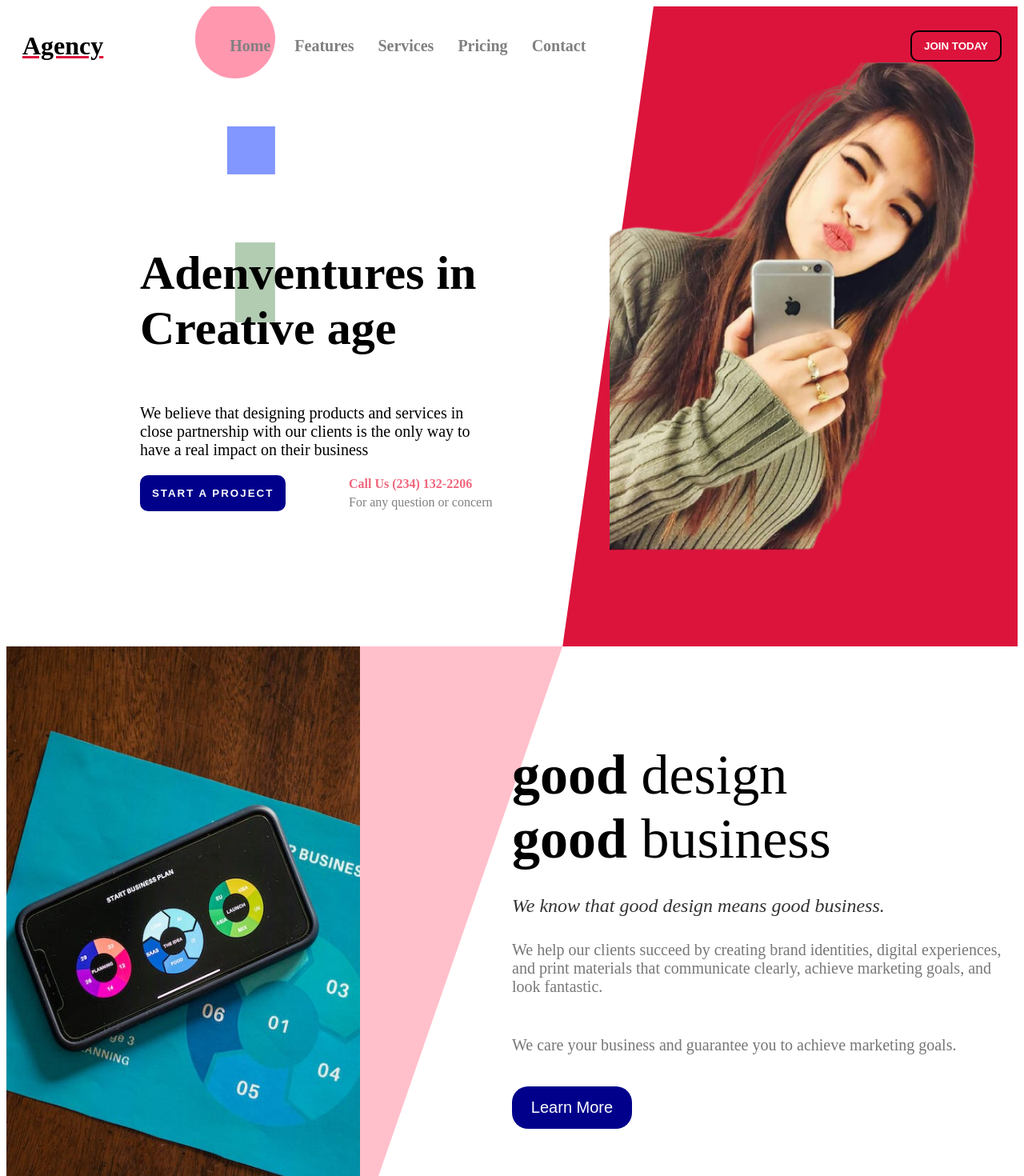
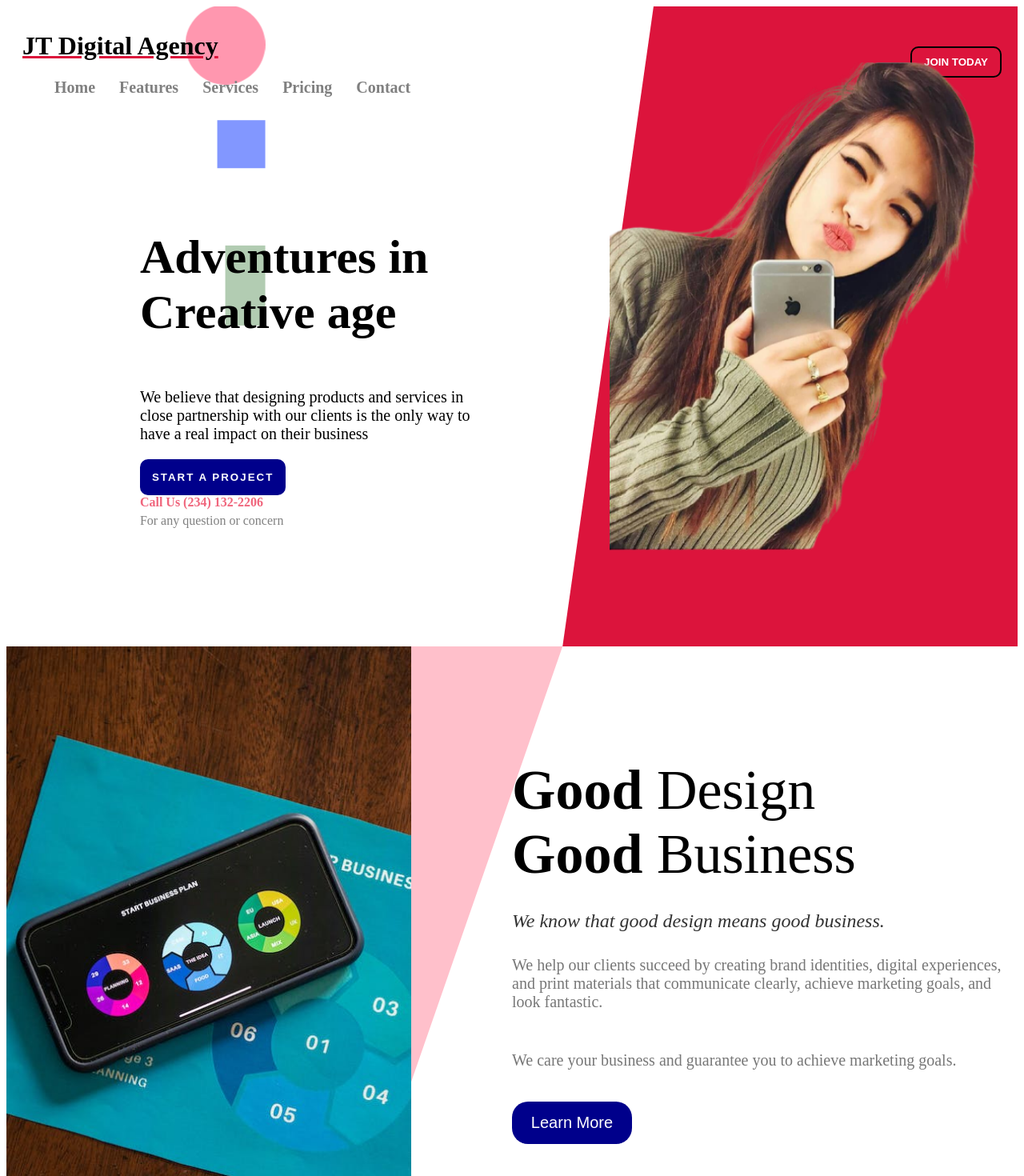
Before and after one commit to Justina177/JT-Digital-Agency, a React (Create React App) app: page / in a window 1280 px wide. Shown: the top 1470 px of the page at 80% size. Built offline with nearby package versions, Linux system fonts and the light colour scheme.

Commit message:
corrected typographic errors

```diff
--- a/src/App.js
+++ b/src/App.js
@@ -50,7 +50,7 @@ const PriceShape = styled.div`
 function App() {
   const smallScreen = window.screen.width <= 480 ? true : false;
   return (
-    <div className="container">
+    <>
       <Container>
         <Navbar />
         <Intro />
@@ -74,12 +74,9 @@ function App() {
 
       <Container>
         <Contact/>
-      </Container>
-
-      <Container>
         <Footer/>
       </Container>
-    </div>
+    </>
   );
 }
 
--- a/src/Components/Contact.jsx
+++ b/src/Components/Contact.jsx
@@ -6,7 +6,7 @@ import Send from "../images/send.png";
 
 const Container = styled.div`
   height: 90%;
-  background: url("../images/pexels-david-mcbee-730564.jpg")
+  background: url("https://www.toptal.com/designers/subtlepatterns/patterns/double-bubble-outline.png")
 `;
 
 const Wrapper = styled.div`
--- a/src/Components/Featured.jsx
+++ b/src/Components/Featured.jsx
@@ -5,6 +5,7 @@ import AnimatedShapes from "./AnimatedShapes";
 
 const Container = styled.div`
   display: flex;
+
   @media only screen and (max-width: 480px) {
     flex-direction: column;
     padding: 30px 20px;
@@ -13,17 +14,14 @@ const Container = styled.div`
 
 const Left = styled.div`
   width: 50%;
+
   @media only screen and (max-width: 480px) {
     display: none;
   }
 `;
 
 const Image = styled.img`
-  width: 70%;
-  height: 90vh;
-  /* align-items: center;
-  justify-items: center;
-  margin: 20px, 10px, 20px, 10px; */
+  width: 80%;
 `;
 
 const Right = styled.div`
@@ -31,6 +29,7 @@ const Right = styled.div`
   display: flex;
   flex-direction: column;
   justify-content: center;
+
   @media only screen and (max-width: 480px) {
     width: 100%;
   }
@@ -38,6 +37,7 @@ const Right = styled.div`
 
 const Title = styled.span`
   font-size: 70px;
+
   @media only screen and (max-width: 480px) {
     font-size: 50px;
   }
@@ -76,9 +76,9 @@ const Featured = () => {
       </Left>
       <Right>
         <Title>
-          <b>good</b> design
+          <b>Good</b> Design
           <br />
-          <b>good</b> business
+          <b>Good</b> Business
         </Title>
         <SubTitle>We know that good design means good business.</SubTitle>
         <Desc>
--- a/src/Components/Intro.jsx
+++ b/src/Components/Intro.jsx
@@ -7,7 +7,6 @@ const Container = styled.div`
   height: calc(100vh - 50px);
   display: flex;
   padding: 20px;
-
   @media only screen and (max-width: 480px) {
     flex-direction: column;
   }
@@ -29,7 +28,6 @@ const Left = styled.div`
 const Title = styled.h1`
   width: 60%;
   font-size: 60px;
-
   @media only screen and (max-width: 480px) {
     width: 100%;
     font-size: 50px;
@@ -40,7 +38,6 @@ const Desc = styled.p`
   width: 60%;
   font-size: 20px;
   margin-top: 20px;
-
   @media only screen and (max-width: 480px) {
     width: 100%;
   }
@@ -48,15 +45,15 @@ const Desc = styled.p`
 
 const Info = styled.div`
   width: 60%;
+  margin-top: 50px
   display: flex;
   justify-content: space-between;
   align-items: center;
-
   @media only screen and (max-width: 480px) {
     width: 100%;
     flex-direction: column;
   }
-`
+`;
 
 const Button = styled.button`
 padding: 15px;
@@ -105,7 +102,7 @@ const Intro = () => {
   return (
     <Container>
       <Left>
-        <Title>Adenventures in Creative age</Title>
+        <Title>Adventures in Creative age</Title>
         <Desc>
           We believe that designing products
           and services in close partnership with
@@ -118,7 +115,6 @@ const Intro = () => {
           <Phone>Call Us (234) 132-2206</Phone>
           <ContactText>For any question or concern</ContactText>
         </Contact>
-
         </Info>
       </Left>
       <Right>
@@ -126,7 +122,7 @@ const Intro = () => {
       </Right>
       <AnimatedShapes />
     </Container>
-  )
-}
+  );
+};
 
 export default Intro
--- a/src/Components/Navbar/Navbar.jsx
+++ b/src/Components/Navbar/Navbar.jsx
@@ -20,7 +20,6 @@ const Logo = styled.h1`
 const Menu = styled.ul`
 display: flex;
 list-style: none;
-
 @media only screen and (max-width: 480px) {
   display: none;
 }
@@ -34,10 +33,7 @@ color: gray;
 `;
 
 const Left = styled.div`
-  width: 60%;
-  display: flex;
-  align-items: center;
-  justify-content: space-between;
+
 `
 
 const Button = styled.button`
@@ -55,7 +51,7 @@ const Navbar = () => {
     <Container>
         <Wrapper>
             <Left>
-              <Logo>Agency</Logo>
+              <Logo>JT Digital Agency</Logo>
               <Menu>
                 <MenuItem>Home</MenuItem>
                 <MenuItem>Features</MenuItem>
--- a/src/Components/Price.jsx
+++ b/src/Components/Price.jsx
@@ -12,7 +12,7 @@ align-items: center;
 }
 `;
 
-const Price = ({price, type}) => {
+const Price = () => {
   return (
     <Container>
         <PriceCard price="10" type="Basic" />
--- a/src/Components/Service.jsx
+++ b/src/Components/Service.jsx
@@ -67,7 +67,7 @@ const Desc = styled.p`
 const CardContainer = styled.div`
 display: flex;
 justify-content: space-between;
-margin-top: 20px;
+margin-top: 50px;
 `;
 
 const Button = styled.button`
@@ -151,13 +151,13 @@ const Service = () => {
               loop
               controls
               src={vid1}
-              />
-              <CloseButton onClick={() => setOpen(false)}>Close</CloseButton>
+            />
+            <CloseButton onClick={() => setOpen(false)}>Close</CloseButton>
           </Modal>
         )}
     </Container>
 
-  )
-}
+  );
+};
 
-export default Service
+export default Service;
```
Also changed, not shown: src/Components/PriceCard.jsx (+4 -4 lines), 1 other file (tests, documents, lock files or other folders).
